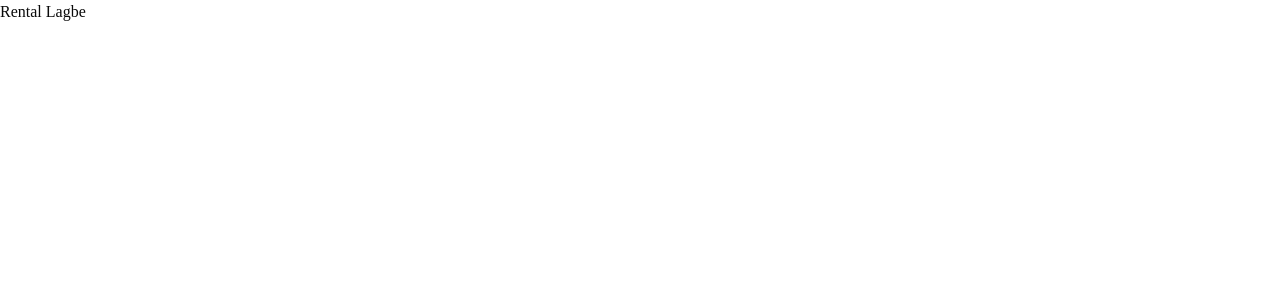
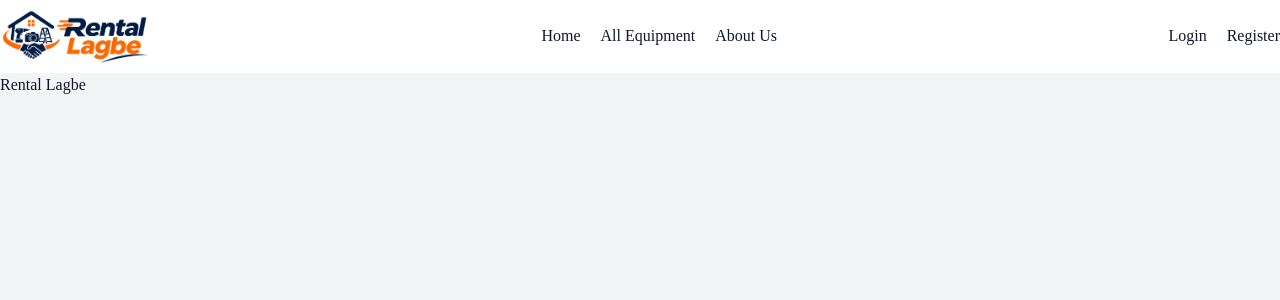
Before and after one commit to therealrifat/rental-lagbe-therealrifat, a Next.js app: page / in a window 1280 px wide. Shown: the top 300 px of the page. Built offline with nearby package versions, Linux system fonts and the light colour scheme.

Commit message:
create navbar basic design structure

```diff
--- a/src/app/globals.css
+++ b/src/app/globals.css
@@ -49,10 +49,13 @@
 }
 
 :root {
-  --background: oklch(1 0 0);
-  --foreground: oklch(0.145 0 0);
-  --card: oklch(1 0 0);
-  --card-foreground: oklch(0.145 0 0);
+  /* Main Background */
+  --background: #FFFFFF;
+  --foreground: #0F172A;
+
+  /* Card */
+  --card: #FFFFFF;
+  --card-foreground: #0F172A;
   --popover: oklch(1 0 0);
   --popover-foreground: oklch(0.145 0 0);
   --primary: oklch(0.205 0 0);
@@ -84,10 +87,14 @@
 }
 
 .dark {
-  --background: oklch(0.145 0 0);
-  --foreground: oklch(0.985 0 0);
-  --card: oklch(0.205 0 0);
-  --card-foreground: oklch(0.985 0 0);
+
+ /* main color  */
+ --background: #0F172A;
+  --foreground: #F8FAFC;
+  /* Card */
+  --card: #1E293B;
+  --card-foreground: #F8FAFC;
+
   --popover: oklch(0.205 0 0);
   --popover-foreground: oklch(0.985 0 0);
   --primary: oklch(0.922 0 0);
--- a/src/app/layout.tsx
+++ b/src/app/layout.tsx
@@ -23,7 +23,7 @@ export default function RootLayout({ children }: LayoutProps<"/">) {
       lang="en"
       className={`${geistSans.variable} ${geistMono.variable} h-full antialiased`}
     >
-      <body className="min-h-full flex flex-col">{children}</body>
+      <body className="min-h-full flex flex-col bg-gray-100">{children}</body>
     </html>
   );
 }
--- a/src/app/page.tsx
+++ b/src/app/page.tsx
@@ -1,6 +1,9 @@
+import Navbar from "@/components/shared/Navbar"
+
 export default function Home() {
   return (
     <div>
+      <Navbar/>
       <h1>Rental Lagbe</h1>
     </div>
   );
--- /dev/null
+++ b/src/components/shared/Navbar.tsx
@@ -0,0 +1,51 @@
+import Image from "next/image";
+import Link from "next/link";
+
+const Navbar = () => {
+  const isLogin = false;
+  const links = (
+    <>
+      <Link href={"/"}>Home</Link>
+      <Link href={"/"}>All Equipment</Link>
+      <Link href={"/"}>About Us</Link>
+    </>)
+    const authLinks = <>
+    {isLogin ? (
+        <>
+          <Link href={"/"}>Dashboard </Link>
+          <Link href={"/"}>Logout </Link>
+        </>
+      ) : (
+        <Link href={"/"}>Login </Link>
+      )}
+      <Link href={"/"}>Register</Link>
+    </>
+
+
+  return (
+    <div className="bg-background">
+      <div className="max-w-7xl mx-auto py-2.5 max-h-30 flex  justify-between items-center">
+        <div className="ml-0 ">
+          <Image
+            src={"/image/logo.png"}
+            width={150}
+            height={100}
+            alt="rentalLagbe logo"
+          />
+        </div>
+
+          <div className="flex gap-5">{links}
+
+          </div>
+
+
+          <div className="flex gap-5">{authLinks}
+
+          </div>
+
+      </div>
+    </div>
+  );
+};
+
+export default Navbar;
```
Also changed, not shown: public/image/logo.png (added).
